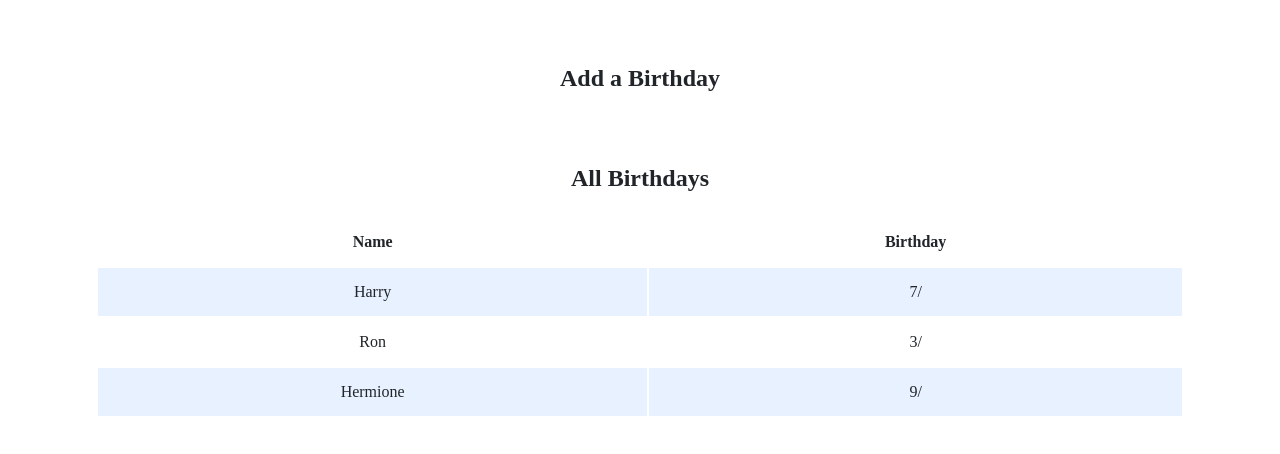
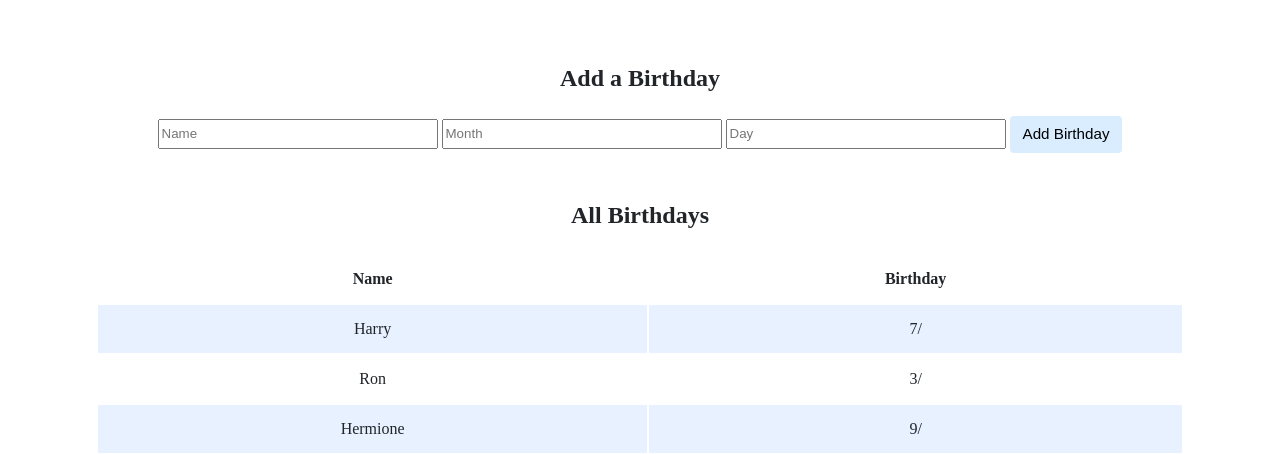
Before and after one commit to uwantwater/cs50-submissions, a Flask app: page / in a window 1280 px wide. Shown: the part 200-654 px from the top of the page. Run offline with Flask 2, Linux system fonts and the light colour scheme; data comes from the database, SQL or seed files in the repository; some libraries are stand-ins or nearby versions.

Commit message:
Sun, Jul 10, 2022, 10:40 AM +00:00

```diff
--- a/birthdays/templates/index.html
+++ b/birthdays/templates/index.html
@@ -15,6 +15,12 @@
 
                 <h2>Add a Birthday</h2>
                 <!-- TODO: Create a form for users to submit a name, a month, and a day -->
+                <form action="/" method="post">
+                    <input name="name" placeholder="Name" type="text">
+                    <input name="month" placeholder="Month" type="number" min="1" max="12">
+                    <input name="day" placeholder="Day" type="number" min="1" max="31">
+                    <input type="submit" value="Add Birthday">
+                </form>
             </div>
 
             <div class="section">
```
